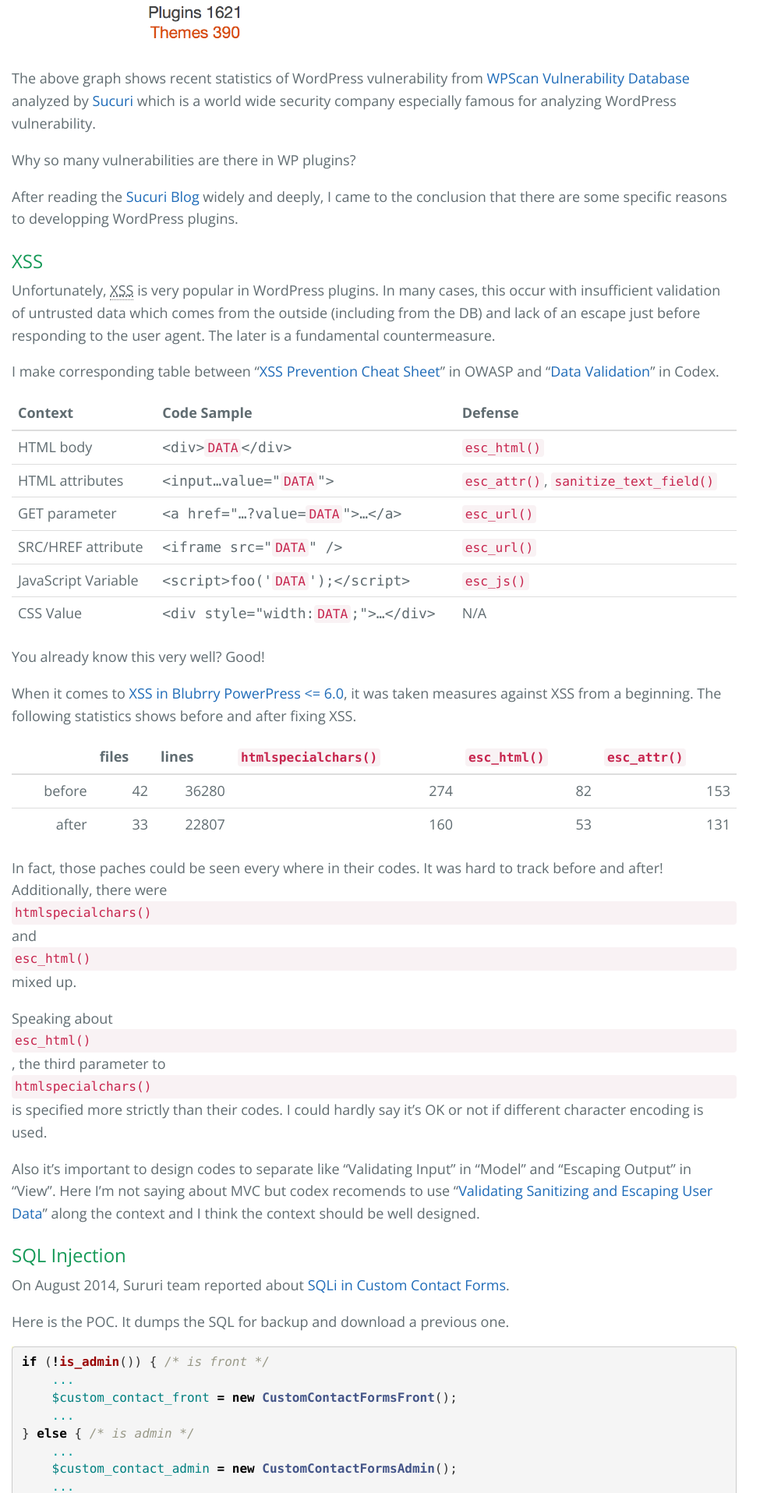
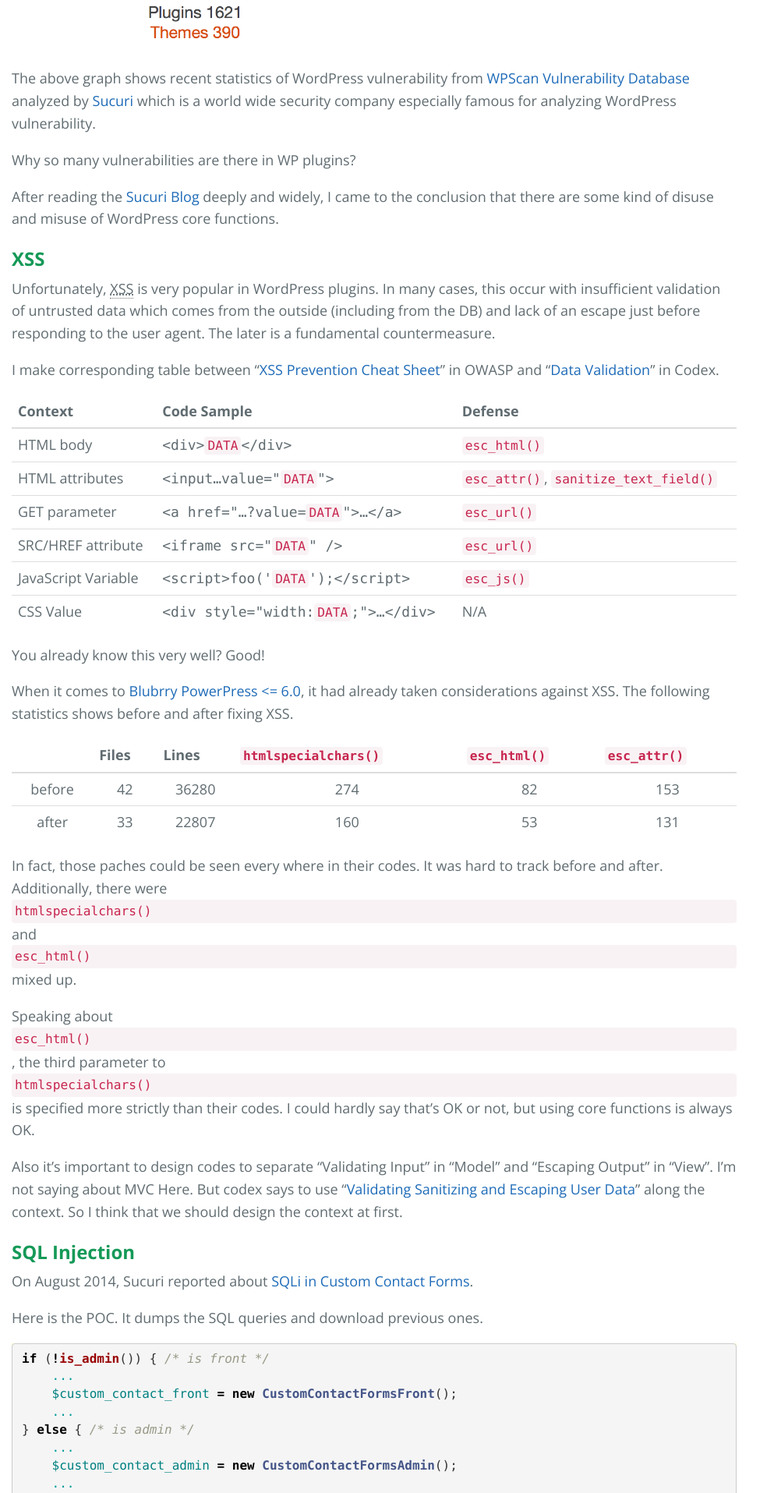
Before and after one commit to tokkonopapa/WordPress-IP-Geo-Block, a Jekyll site: the page built from _posts/2015-04-18-why-so-many-vulnerability-in-wp-plugins.md, in a window 1280 px wide. Shown: the part 808-2723 px from the top of the page at 78% size, without its empty margins (0-993 px from the left). Built offline with Jekyll 4.4.1, drawn with Linux system fonts in a browser that asks for light colours; some of the changed text lies outside the part shown.

Commit message:
Update articles.

```diff
--- a/_posts/2015-04-18-why-so-many-vulnerability-in-wp-plugins.md
+++ b/_posts/2015-04-18-why-so-many-vulnerability-in-wp-plugins.md
@@ -16,9 +16,9 @@
 
 Why so many vulnerabilities are there in WP plugins?
 
-After reading the [Sucuri Blog][Sucuri-Blog] widely and deeply, I came to
-the conclusion that there are some specific reasons to developping WordPress
-plugins.
+After reading the [Sucuri Blog][Sucuri-Blog] deeply and widely, I came to
+the conclusion that there are some kind of disuse and misuse of WordPress
+core functions.
 
 <!--more-->
 
@@ -79,17 +79,17 @@
 
 You already know this very well? Good!
 
-When it comes to [XSS in Blubrry PowerPress <= 6.0][XSS-PowerPress], it was
-taken measures against XSS from a beginning. The following statistics shows
-before and after fixing XSS.
+When it comes to [Blubrry PowerPress <= 6.0][XSS-PowerPress], it had already
+taken considerations against XSS. The following statistics shows before and
+after fixing XSS.
 
-<div class="table-responsive text-right">
+<div class="table-responsive text-center">
   <table class="table">
     <thead>
       <tr>
         <th>&nbsp;</th>
-        <th>files</th>
-        <th>lines</th>
+        <th>Files</th>
+        <th>Lines</th>
         <th><code>htmlspecialchars()</code></th>
         <th><code>esc_html()</code></th>
         <th><code>esc_attr()</code></th>
@@ -117,25 +117,25 @@
 </div>
 
 In fact, those paches could be seen every where in their codes. It was hard to
-track before and after! Additionally, there were `htmlspecialchars()` and
+track before and after. Additionally, there were `htmlspecialchars()` and
 `esc_html()` mixed up.
 
 Speaking about `esc_html()`, the third parameter to `htmlspecialchars()` is
-specified more strictly than their codes. I could hardly say it's OK or not
-if different character encoding is used.
+specified more strictly than their codes. I could hardly say that's OK or not,
+but using core functions is always OK.
 
-Also it's important to design codes to separate like "Validating Input" in
-"Model" and "Escaping Output" in "View". Here I'm not saying about MVC but
-codex recomends to use
+Also it's important to design codes to separate "Validating Input" in "Model"
+and "Escaping Output" in "View". I'm not saying about MVC Here. But codex says
+to use
 "[Validating Sanitizing and Escaping User Data][Sanitizing-Escaping]"
-along the context and I think the context should be well designed.
+along the context. So I think that we should design the context at first.
 
 ### SQL Injection ###
 
-On August 2014, Sururi team reported about
+On August 2014, Sucuri reported about
 [SQLi in Custom Contact Forms][Custom-Contact-Forms].
 
-Here is the POC. It dumps the SQL for backup and download a previous one.
+Here is the POC. It dumps the SQL queries and download previous ones.
 
 {% highlight php startinline=true %}
 if (!is_admin()) { /* is front */
@@ -160,8 +160,8 @@
 at least next five issues.
 
 1. Validate user role by `is_admin()`.
-2. Lack for assumption of unexpected access route.
-3. Export and import without validating privilege.
+2. Lack of consideration of unexpected access route.
+3. Export and import without validating user privilege.
 4. Export raw SQL to the client.
 5. Import raw SQL from the client.
 
@@ -172,11 +172,11 @@
   "Vulnerability of Custom Contact Form"
 )][Custom-Contact-Forms]
 
-This is caused by misunderstanding of `is_admin()` which indicate always
-`true` when someone access the admin area even with no authentication.
+This is caused by misuse of `is_admin()` which is always `true` when someone
+access the admin area even without authentication.
 
 To avoid this vulnerability, the developer must follow the
-[SQL Injection Prevention Cheat Sheet][OWASP-SQL] like below.
+[SQL Injection Prevention Cheat Sheet][OWASP-SQL] like below:
 
 1. Validate user privilege by `current_user_can()` with `manage_options`.
 2. Validate nonece to limit the access route.
@@ -184,8 +184,7 @@
 4. Use stored procedures.
 5. Escape all user supplied input.
 
-The action hook `admin_init` may cause similar misunderstanding. Sucuri reported
-related vulnerability of
+The action hook `admin_init` may cause similar misuse. Sucuri reported
 [RFI in MailPoet Plugin](https://blog.sucuri.net/2014/07/remote-file-upload-vulnerability-on-mailpoet-wysija-newsletters.html "WordPress Security Vuln in MailPoet Plugin | Sucuri Blog")
 on July 1 2014, and
 [RCE in Platform theme](https://blog.sucuri.net/2015/01/security-advisory-vulnerabilities-in-pagelinesplatform-theme-for-wordpress.html "Security Advisory - Vulnerabilities in Pagelines/Platform theme for WordPress - Public Preview | Sucuri Blog")
@@ -215,12 +214,12 @@
 
 If the `foo-secret-nonce` is also used for an administrator function to do an
 important job and only `check_admin_referer('foo-secret-nonce')` is examined
-without validating the privilege, a PE will happen.
+without validating user privilege, a PE will happen.
 
-The same vulnerability in WPtouch was also
+Exactly the same vulnerability in WPtouch was also
 [disclosed on July 14, 2014](https://blog.sucuri.net/2014/07/disclosure-insecure-nonce-generation-in-wptouch.html "Disclosure: Insecure Nonce Generation in WPtouch | Sucuri Blog").
 
-This is caused by misunderstanding of WordPress nonce.
+This is caused by disuse of WordPress nonce.
 
 ### CSRF ###
 
@@ -231,18 +230,18 @@
 In a sequence of these process, if no nonce is on the page before transition
 or no validation of nonce before saving data, CSRF immediately occurs.
 
-In this case, only validation of authentication or privilege at saving process
-can not prevent this vulnerability because an administrator potencially click
-a malicious link with own authorized cookie.
+In this case, only validation of user authentication or privilege at saving
+process can not prevent this vulnerability because an administrator potencially
+click a malicious link with own authorized cookie.
 
-This type of misunderstanding
+Disuse of nonce
 [leads many plugins to CSRF](https://wpvulndb.com/search?text=&vuln_type=3).
 
 ### File Inclusion ###
 
 <abbr title="File Inclusion">FI</abbr> (or Arbitrary File Download) is a
-vulnerability that occurs by giving the input to some file system functions
-such as `file_get_contents()` without proper validation.
+vulnerability that occurs by giving the user supplied input  without proper
+validation to some file system functions such as `file_get_contents()`.
 
 On September 2014,
 [a vulnerability of Slider Revolution][Slider-Revolution]
@@ -253,11 +252,11 @@
 http://example.com/wp-admin/admin-ajax.php?action=show-me&file=../wp-config.php
 {% endhighlight %}
 
-This request was handled like followings.
+This request was handled with:
 
 1. No validation of user privilege.
 2. No validation of nonce.
-3. No validation of giving input.
+3. No validation of given input.
 
 As a result, the attacker could easily download `wp-config.php`.
 
@@ -268,13 +267,14 @@
 We can find this kind of vulnerability in the old version of
 [HD FLV Player][HD-FLV-Player]. In this plugin, `download.php` was called
 directly regardless of WordPress context where we should follow its event
-driven programming style to use appropriate functions to validate nonce and
-privilege.
+driven programming style to use appropriate functions to validate a nonce and
+user privilege.
 
 ### Conclusion ###
 
-I've learned a lot of things from [Sucuri Blog][Sucuri-Blog] and conclude
-followings as a knowledge for developing WordPress plugins and themes.
+I've found a lot of disuse and misuse of WordPress core functions in
+[Sucuri Blog][Sucuri-Blog]
+and conclude followings for developing WordPress plugins and themes.
 
 * Input has been contaminated.
 * The DB has also been contaminated.
--- a/css/blog.css
+++ b/css/blog.css
@@ -190,7 +190,8 @@
 .blog-post h4,
 .blog-post h5,
 .blog-post h6 {
-  margin-top: 1.1em;
+  font-weight: 700;
+  margin-top: 1em;
 }
 p.blog-post-more {
   margin-left: 0.5em;
@@ -238,15 +239,30 @@
 /*
  * pygments for github.css
  */
-pre {
-  overflow-x: auto;
+code[class*="language-"],
+pre[class*="language-"] {
+  white-space: pre;
+  word-spacing: normal;
+  word-break: normal;
+
+  -moz-tab-size: 4;
+  -o-tab-size: 4;
+  tab-size: 4;
+
+  -webkit-hyphens: none;
+  -moz-hyphens: none;
+  -ms-hyphens: none;
+  hyphens: none;
+}
+pre[class*="language-"] {
+  overflow: visible;
 }
 code[class*="language"] {
-  max-height: 29em;
   display: block;
-  white-space: pre;
   overflow: scroll;
+  max-height: 30em;
 }
+
 .highlight pre { font-size: 16px; margin-bottom: 1em; padding: 0.5em 0.75em; }
 .highlight { background-color: #ffffcc }
 .c { color: #999988; font-style: italic } /* Comment */
```
Also changed, not shown: other parts of _posts/2015-04-18-why-so-many-vulnerability-in-wp-plugins.md (+3 -3 lines), _posts/2015-04-19-How-wp-zep-works.md (+10 -10 lines).
